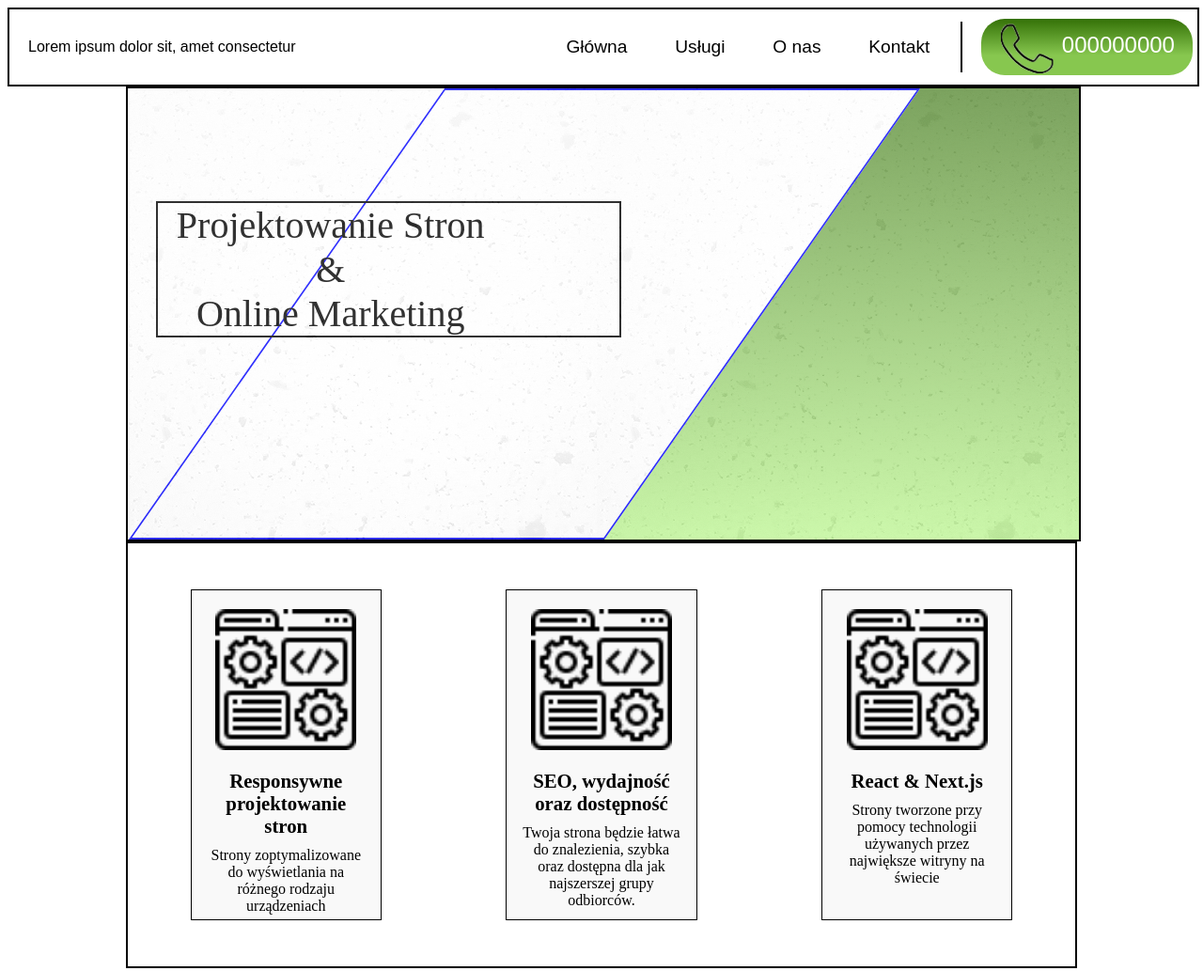
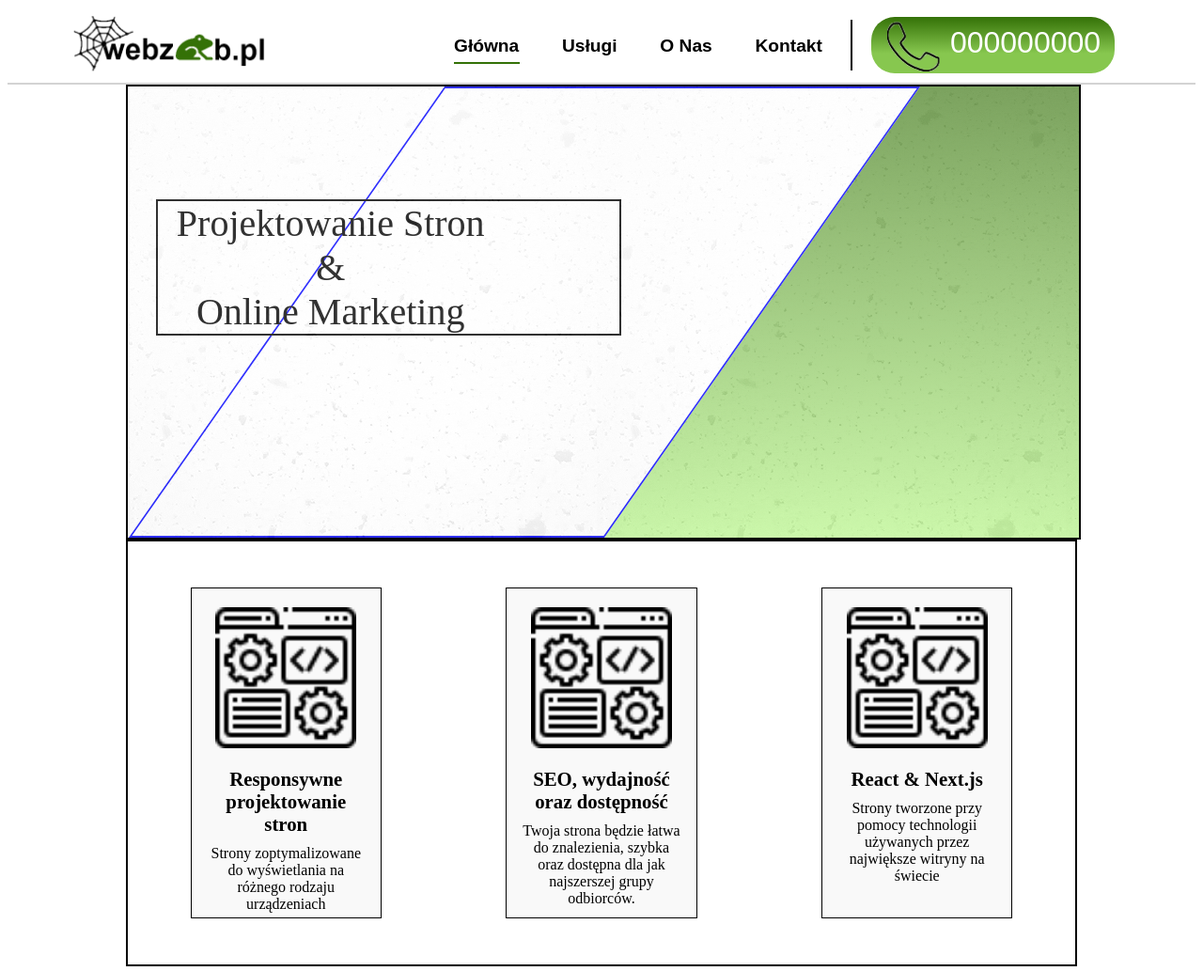
Before and after one commit to patryk-pl1/webzab, a plain HTML site: page index.html in a window 1280 px wide. Shown: the top 1033 px of the page at 94% size. Drawn offline with Linux system fonts and the light colour scheme.

Commit message:
ogolny wyglad
poprawa ogolnego wygladu

```diff
--- a/index.html
+++ b/index.html
@@ -10,12 +10,24 @@
 <body>
     <header id="header-body">
         <div class="header-row">
-            <div class="logo">Lorem ipsum dolor sit, amet consectetur</div>
+            <div class="logo"><img src="./img/nazwa_firmy.png" alt="logo"></div>
             <nav class="navbar">
-                <a href="index.html">Główna</a>
-                <a href="services.html">Usługi</a>
-                <a href="about.html">O nas</a>
-                <a href="contact.html">Kontakt</a>
+                <a href="index.html">
+                    Główna
+                    <div id="active"></div>
+                </a>
+                <a href="services.html">
+                    Usługi
+                    <div></div>
+                </a>
+                <a href="about.html">
+                    O Nas
+                    <div></div>
+                </a>
+                <a href="contact.html">
+                    Kontakt
+                    <div></div>
+                </a>
                 <div id="vert-separator"></div>
             </nav>
             <div id="phone">
--- a/scss/style.scss
+++ b/scss/style.scss
@@ -1,6 +1,7 @@
 $color-main: #347107;
 $color-main-second: #87c74f;
 $test: #559e11;
+$header-height: 70px;
 
 body {
     max-width: 1920px;
@@ -14,19 +15,27 @@ header#header-body {
 
 .header-row {
     width: 100%;
-    height: 70px;
+    height: $header-height;
     background-color: white;
     padding-top: 5px;
     padding-bottom: 5px;
     //font-size: 1.1rem;
     font-family: Arial, Helvetica, sans-serif;
-    border: 2px solid black;
+    border-bottom: 2px solid lightgray;
     display: grid;
     grid-template-columns: repeat(11, 1fr);
     grid-template-rows: 1fr;
     align-items: center;
     a {
         text-decoration: none;
+    }
+
+    .logo {
+        margin-left: 15%;
+
+        img {
+            height: 60px;
+        }
     }
 }
 
@@ -39,9 +48,9 @@ header#header-body {
 .navbar {
     font-size: 1.2rem;
     color: black;
-    height: 100%;
+    height: $header-height;
     margin-right: 20px;
-    grid-column: 6 / span 4;
+    grid-column: 5 / span 4;
     display: flex;
     align-items: center;
     column-gap: 15px;
@@ -55,24 +64,53 @@ header#header-body {
         flex: 1 1 auto;
         text-align: center;
         color: inherit;
+        font-weight: bold;
+        text-decoration: none;
+        transition: color 0.7s;
+        //wysokosc linii dla elementow naglowka
+        line-height: $header-height * 0.5;
+        position: relative;
+
+        div {
+            opacity: 0;
+            border-bottom: 2px solid $color-main;
+            position: absolute;
+            left: 15%;
+            right: 15%;
+            transition: opacity 0.7s;
+        }
+
+        div#active {
+            opacity: 1;
+            border-bottom: 2px solid $color-main;
+            position: absolute;
+            left: 15%;
+            right: 15%;
+        }
     }
 
     a:hover {
         color: $color-main;
+
+        div {
+            opacity: 1;
+        }
     }
+
 
 }
 
 #phone {
-    grid-column: 10 / -1;
+    grid-column: 9 / -1;
     background-image: linear-gradient($color-main, $color-main-second 65%);
     border-radius: 25px;
-    margin-right: 5px;
+    margin-right: 25%;
     text-align: center;
     font-size: 1.5rem;
 
     a {
         color: white;
+        font-size: 2rem;
     }
 }
 
```
Also changed, not shown: img/nazwa_firmy.png (added), scss/style.css, 1 other file.
